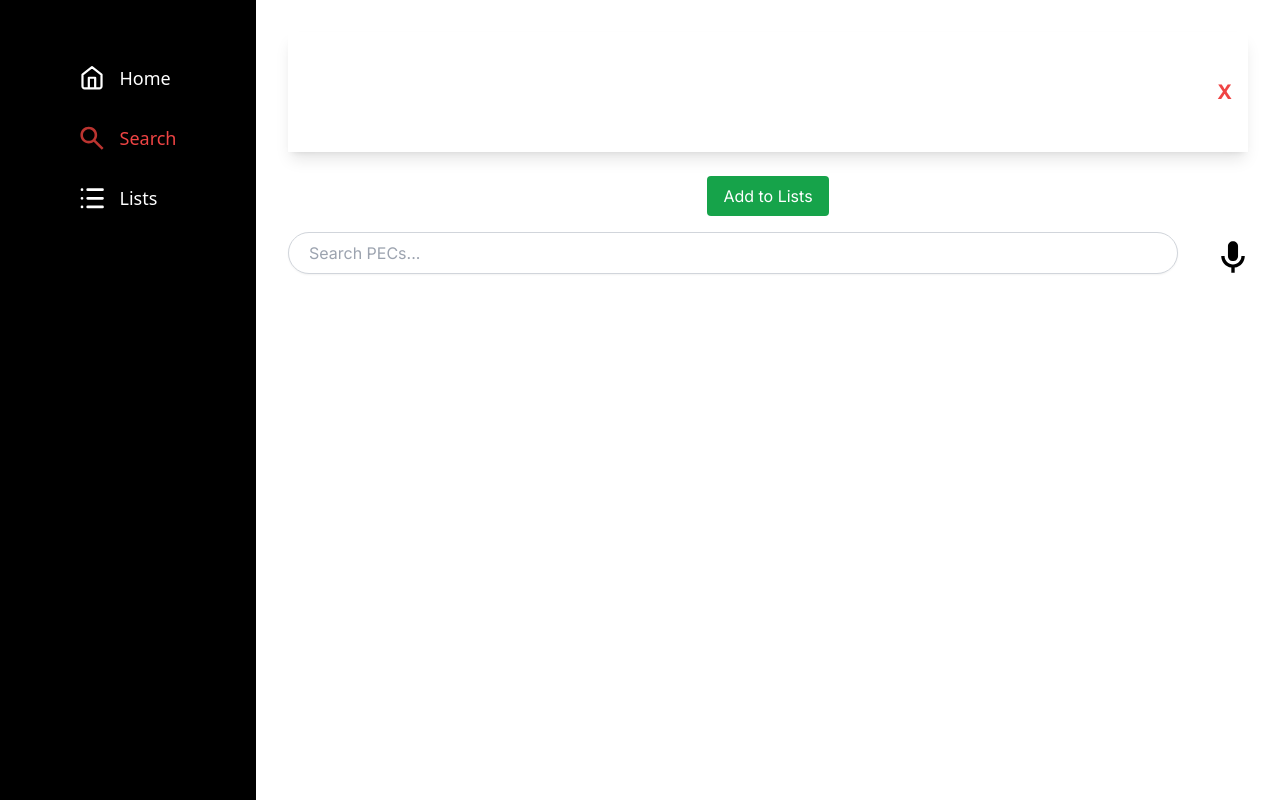
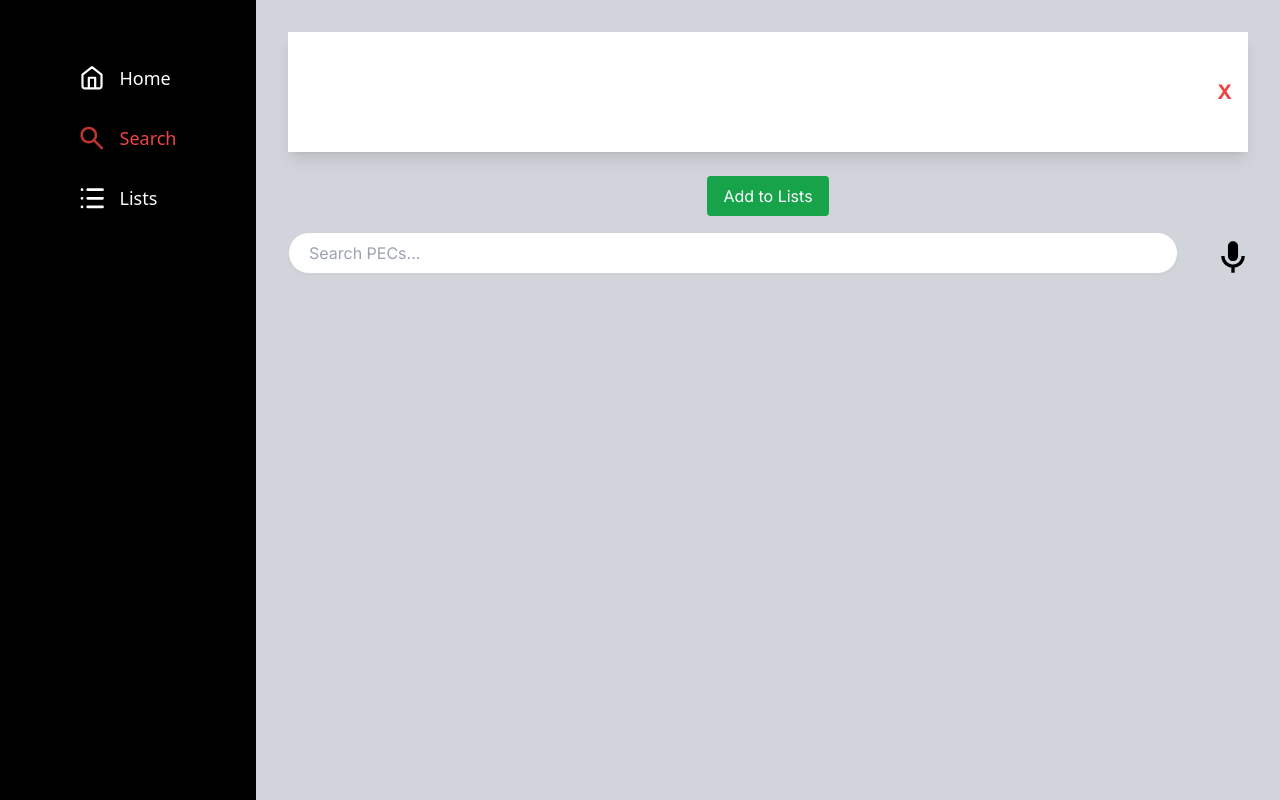
Before and after one commit to mohan-dev-ji/mo-speech-mvp, a Next.js app: page /search in a window 1280 px wide. Built offline with nearby package versions, Linux system fonts and the light colour scheme.

Commit message:
fixed style

```diff
--- a/app/components/ListItemCard.jsx
+++ b/app/components/ListItemCard.jsx
@@ -3,7 +3,7 @@ import React from "react";
 function ListItemCard({ key, list, onPlay, onDelete }) {
     return (
         <div
-            className="flex justify-between items-center border p-4 rounded-lg mb-2 cursor-pointer hover:bg-gray-100"
+            className="flex justify-between items-center border p-4 rounded-lg mb-2 cursor-pointer hover:bg-gray-100 bg-white"
             onClick={() => onPlay(list.pecs)}
         >
           <div className="flex-1">
--- a/app/components/SearchBar.jsx
+++ b/app/components/SearchBar.jsx
@@ -39,7 +39,8 @@ function SearchBar({ setSearchQuery, searchQuery, speechRecognition }) {
     recognition.start();
   };
   return (
-      <div className="flex mb-4 items-center">
+      <div className="mb-4">
+        <div className='flex items-center'>
 
       <input
         type="text"
@@ -72,7 +73,7 @@ function SearchBar({ setSearchQuery, searchQuery, speechRecognition }) {
           <p className="ml-2 text-gray-500">Listening...</p>
         )}
       </div>
-
+      </div>
 
     </div>
   )
--- a/app/components/TopLine.jsx
+++ b/app/components/TopLine.jsx
@@ -1,6 +1,4 @@
 import React from 'react';
-
-
 
 function TopLine({ selectedPECs, handleClearTopLine, handlePlaySentence }) {
 
--- a/app/layout.js
+++ b/app/layout.js
@@ -16,7 +16,7 @@ const inter = Inter({ subsets: ["latin"] });
 export default function RootLayout({ children }) {
   return (
     <html lang="en">
-      <body>
+      <body className="bg-gray-300">
         <NavBar />
         {/* <TestRouter /> */}
         <main className="flex-1 p-8 md:ml-32 lg:ml-64 mt-16 md:mt-0">
```
Also changed, not shown: app/globals.css (line endings or trailing spaces).
